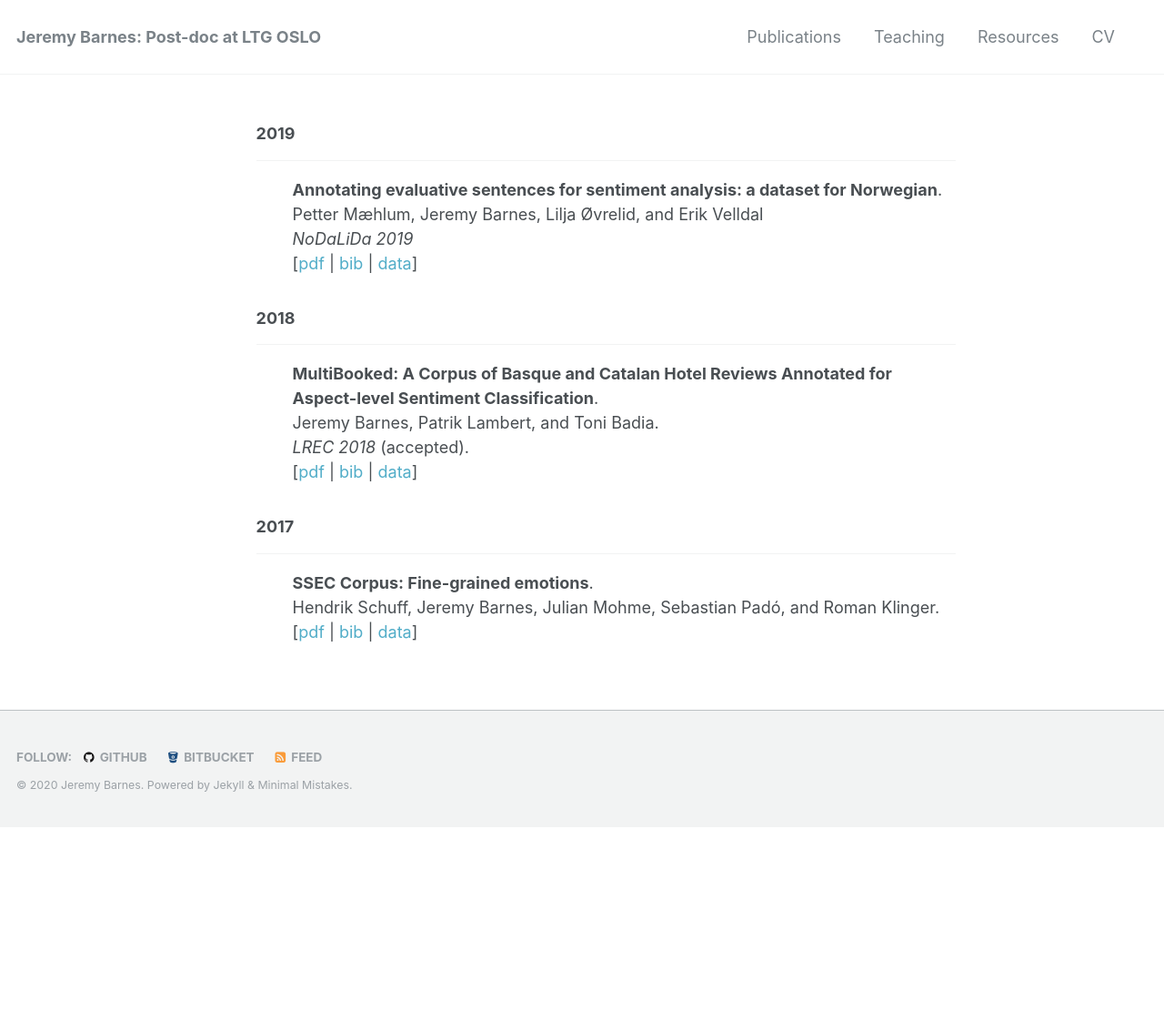
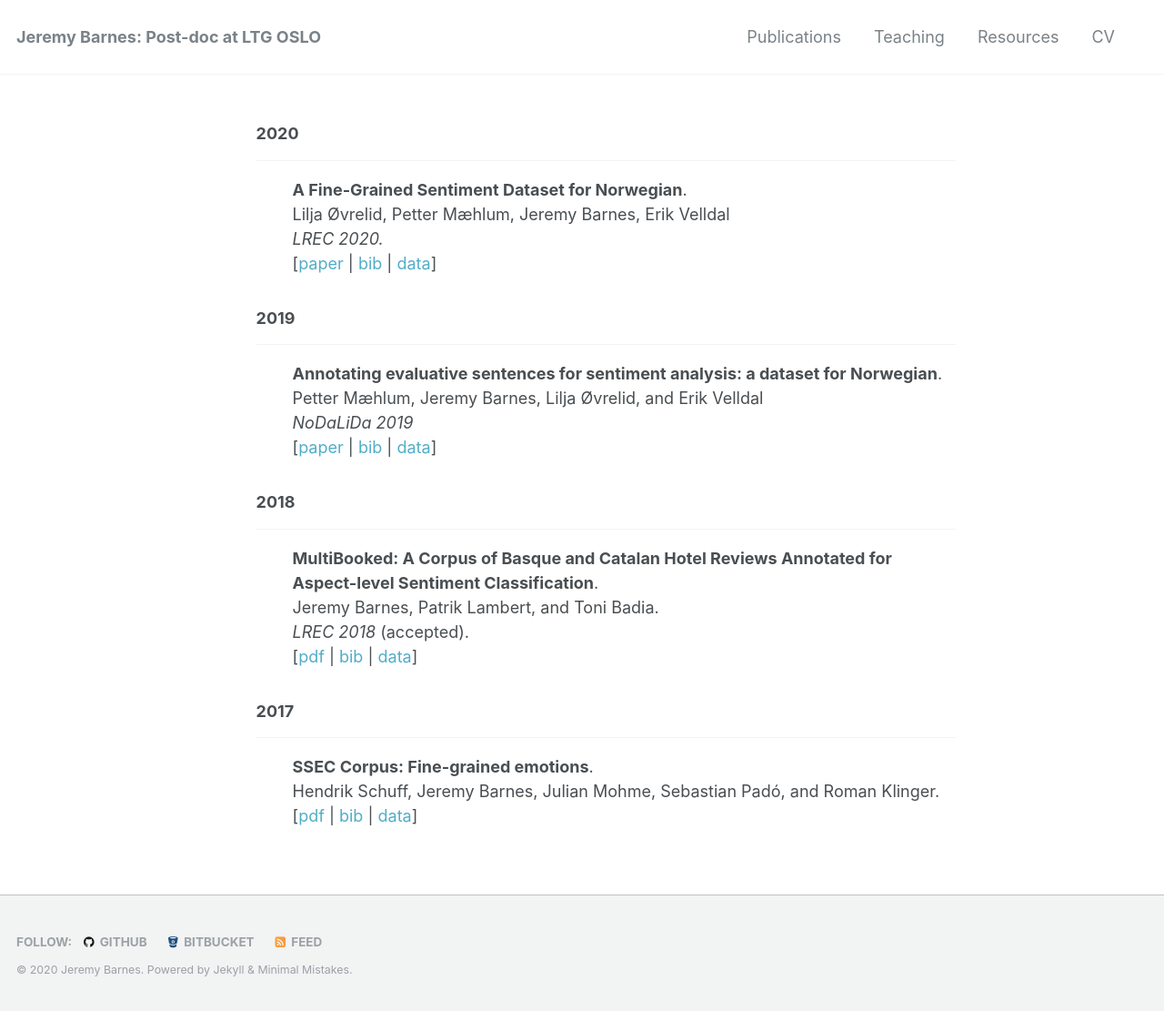
Before and after one commit to jerbarnes/jerbarnes.github.io, a Jekyll site: the page built from resources/index.html, in a window 1280 px wide. Shown: the whole page at 91% size. Built offline with Jekyll 4.4.1, drawn with Linux system fonts in a browser that asks for light colours; before the commit the page ends 909 px from its top, so only the background shows below that.

Commit message:
quick update

```diff
--- a/cv/index.html
+++ b/cv/index.html
@@ -13,7 +13,7 @@ font:
 
 <ul>
 
-	<strong>Postdoctoral Fellowship (2018)</strong><p>
+	<strong>Postdoctoral Fellowship (2018-current)</strong><p>
 		<a href="https://www.mn.uio.no/ifi/english/research/groups/ltg/"> Language Technology Group</a> at the <a href="https://www.uio.no/"> University of Oslo</a><br>
 		<a href="https://www.mn.uio.no/ifi/english/research/projects/sant/"> SANT Project</a><br><br>
 
--- a/resources/index.html
+++ b/resources/index.html
@@ -7,6 +7,15 @@ title: resources
 <article class="page">
 <div class="blurb">
 
+<h3> 2020 </h3><hr>
+<ul>
+        <strong>
+        A Fine-Grained Sentiment Dataset for Norwegian</strong>.<br>
+        Lilja Øvrelid, Petter Mæhlum, Jeremy Barnes, Erik Velldal<br>
+        <i>LREC 2020.</i><br>
+        [<a href="https://www.aclweb.org/anthology/2020.lrec-1.618/">paper</a> |  <a href="https://www.aclweb.org/anthology/2020.lrec-1.618.bib">bib</a> | <a href="https://github.com/ltgoslo/norec_fine">data</a>]
+</ul>
+
 <h3> 2019 </h3><hr>
 <ul>
         <strong>
@@ -14,7 +23,7 @@ title: resources
         a dataset for Norwegian</strong>.<br>
         Petter Mæhlum, Jeremy Barnes, Lilja Øvrelid, and Erik Velldal<br>
         <i>NoDaLiDa 2019</i><br>
-        [<a href="/downloads/norec-eval.pdf">pdf</a> | <a href="">bib</a> | <a href="https://github.com/ltgoslo/norec_eval">data</a>]
+        [<a href="https://www.aclweb.org/anthology/W19-6113/">paper</a> | <a href="https://www.aclweb.org/anthology/W19-6113.bib">bib</a> | <a href="https://github.com/ltgoslo/norec_eval">data</a>]
 </ul>
 
 <h3> 2018 </h3><hr>
@@ -23,14 +32,14 @@ title: resources
 		MultiBooked: A Corpus of Basque and Catalan Hotel Reviews Annotated for Aspect-level Sentiment Classification</strong>.<br>
 		Jeremy Barnes, Patrik Lambert, and Toni Badia.<br>
 		<i>LREC 2018</i> (accepted).<br>
-		[<a href="/downloads/multibooked.pdf">pdf</a> | <a href="http://www.lrec-conf.org/proceedings/lrec2018/summaries/217.html">bib</a> | <a href="https://github.com/jbarnesspain/multibooked">data</a>]
+		[<a href="https://www.aclweb.org/anthology/L18-1104">pdf</a> | <a href="https://www.aclweb.org/anthology/L18-1104.bib">bib</a> | <a href="https://github.com/jbarnesspain/multibooked">data</a>]
 </ul>
 
 <h3> 2017 </h3><hr>
 <ul>
 		<strong>SSEC Corpus: Fine-grained emotions</strong>.<br>
 		Hendrik Schuff, Jeremy Barnes, Julian Mohme, Sebastian Padó, and Roman Klinger. <br>
-		[<a href="http://aclweb.org/anthology/W/W17/W17-5203.pdf">pdf</a> | <a href="http://aclweb.org/anthology/W/W17/W17-5203.bib">bib</a> | <a href="http://www.romanklinger.de/ssec/">data</a>]
+		[<a href="http://aclweb.org/anthology/W/W17/W17-5203">pdf</a> | <a href="http://aclweb.org/anthology/W/W17/W17-5203.bib">bib</a> | <a href="http://www.romanklinger.de/ssec/">data</a>]
 </ul>
 
 </div><!-- /.blurb -->
```
Also changed, not shown: 1 other file.
